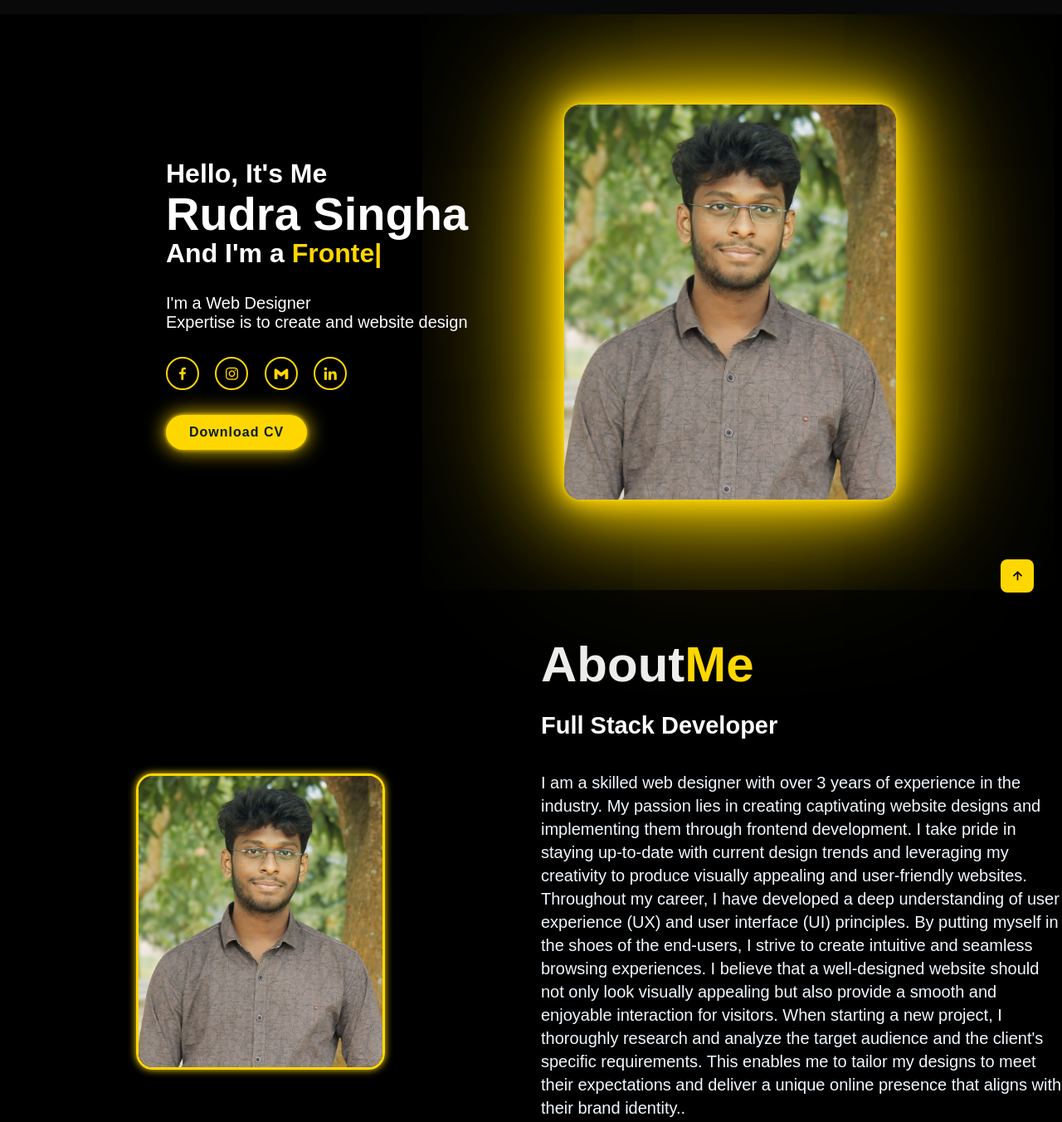
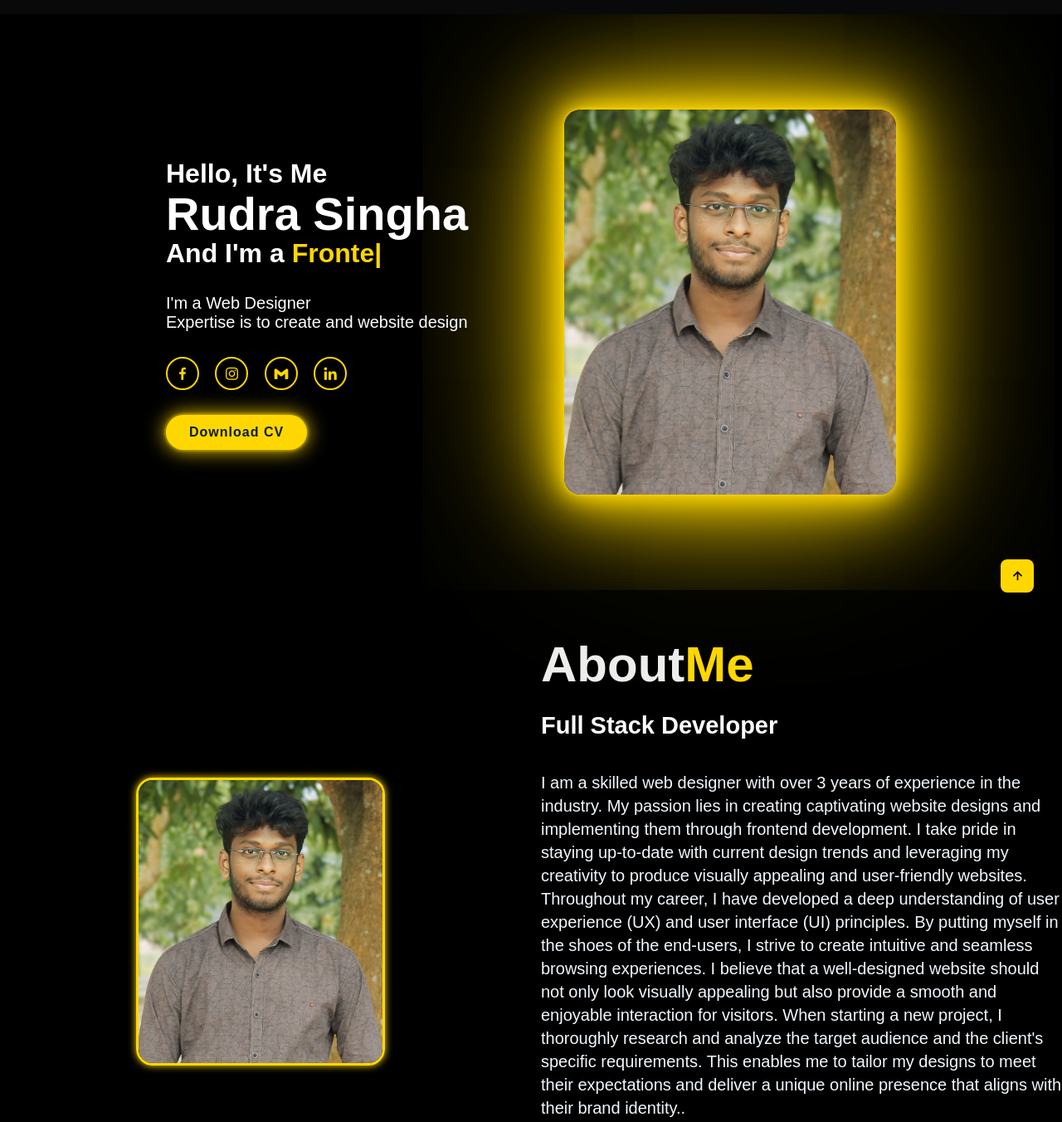
Before and after one commit to Rudra86175/RudraPortfolio, a plain HTML site: page index.html in a window 1280 px wide. Shown: the part 52-1404 px from the top of the page at 83% size. Drawn offline with nearby package versions, Linux system fonts and the light colour scheme.

Commit message:
index.html

```diff
--- a/index.html
+++ b/index.html
@@ -40,14 +40,14 @@
             <a href="Rudra_CV Final.pdf" download class="btn-box">Download CV</a>
             </div>
              <div class="home-img">
-        <img src="Profile.jpg" alt="Rudra Singha">
+        <img src="images.jpg" alt="Rudra Singha">
     </div>
 
     </section>
 
     <section class="about" id="about">
         <div class="about-img">
-            <img src="Profile.jpg">
+            <img src="images.jpg">
         </div>
         <div class="about-text">
             <h2>About<span>Me</span></h2>
```
